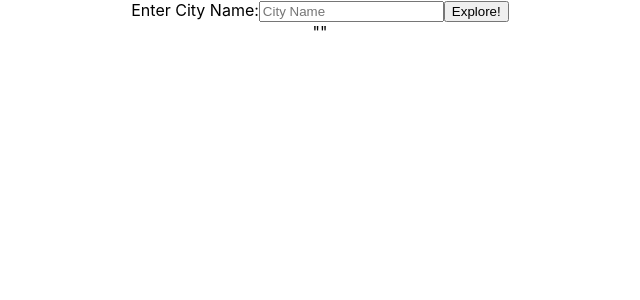
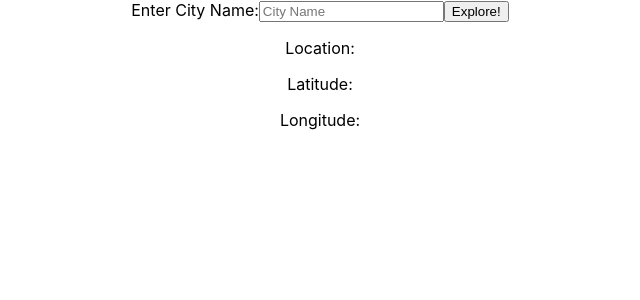
Before and after one commit to ChynieceM/city-explorer, a React (Create React App) app: page / in a window 1280 px wide. Shown: the top 300 px of the page, without its empty margins (320-960 px from the left). Built offline with nearby package versions, Linux system fonts and the light colour scheme.

Commit message:
added map

```diff
--- a/src/App.js
+++ b/src/App.js
@@ -1,16 +1,19 @@
 import './App.css';
 import axios from "axios";
 import { useState } from 'react';
-//import { useEffect } from 'react';
+import Card from 'react-bootstrap/Card';
+import React from 'react';
 
 function App() {
   const [myCity, setMyCity] = useState('');
-  const [displayCity, setdisplayCity ]= useState('');
+  const [displayCity, setdisplayCity] = useState('');
+  const [displayMap, setdisplayMap] = useState('none');
   const fetchData = async () => {
     try {
       const response = await axios.get(`https://us1.locationiq.com/v1/search?key=pk.e65687e540287de5bf7920f2c5a4d514&q=${myCity}&format=json`);
-      //console.log("response", response.data)
-      setdisplayCity(response.data);
+      console.log("response", response.data)
+      setdisplayCity(response.data[0]);
+      setdisplayMap('block');
       //return displayCity;
     } catch (error) {
       console.error(error);
@@ -26,10 +29,17 @@ function App() {
         <input type="text" value={myCity} onChange={handleCity} id="cityInput" placeholder="City Name" />
         <button onClick={fetchData}>Explore!</button>
       </label>
-      <div>
-        {JSON.stringify(displayCity)}
+      <div >
+        <p>Location: {displayCity.display_name}</p>
+        <p>Latitude: {displayCity.lat}</p>
+        <p>Longitude: {displayCity.lon}</p>
+        <div className={'d-flex justify-content-center'}>
+          <Card style={{display: displayMap}} >
+            <Card.Img variant="top"  src={`https://maps.locationiq.com/v3/staticmap?key=pk.e65687e540287de5bf7920f2c5a4d514&center=${displayCity.lat},${displayCity.lon}`} alt="map" />
+          </Card>
+        </div>
       </div>
-    </div>
+    </div >
   );
 }
 
```
